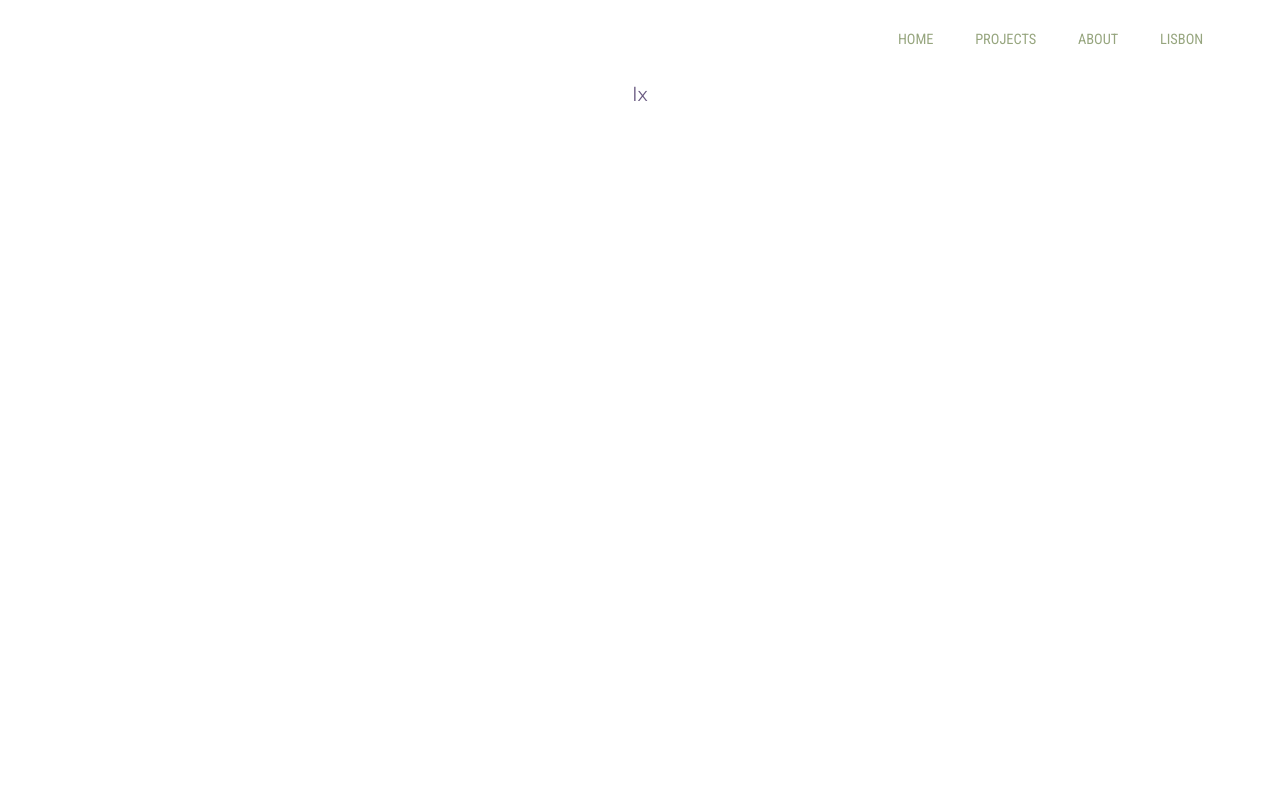
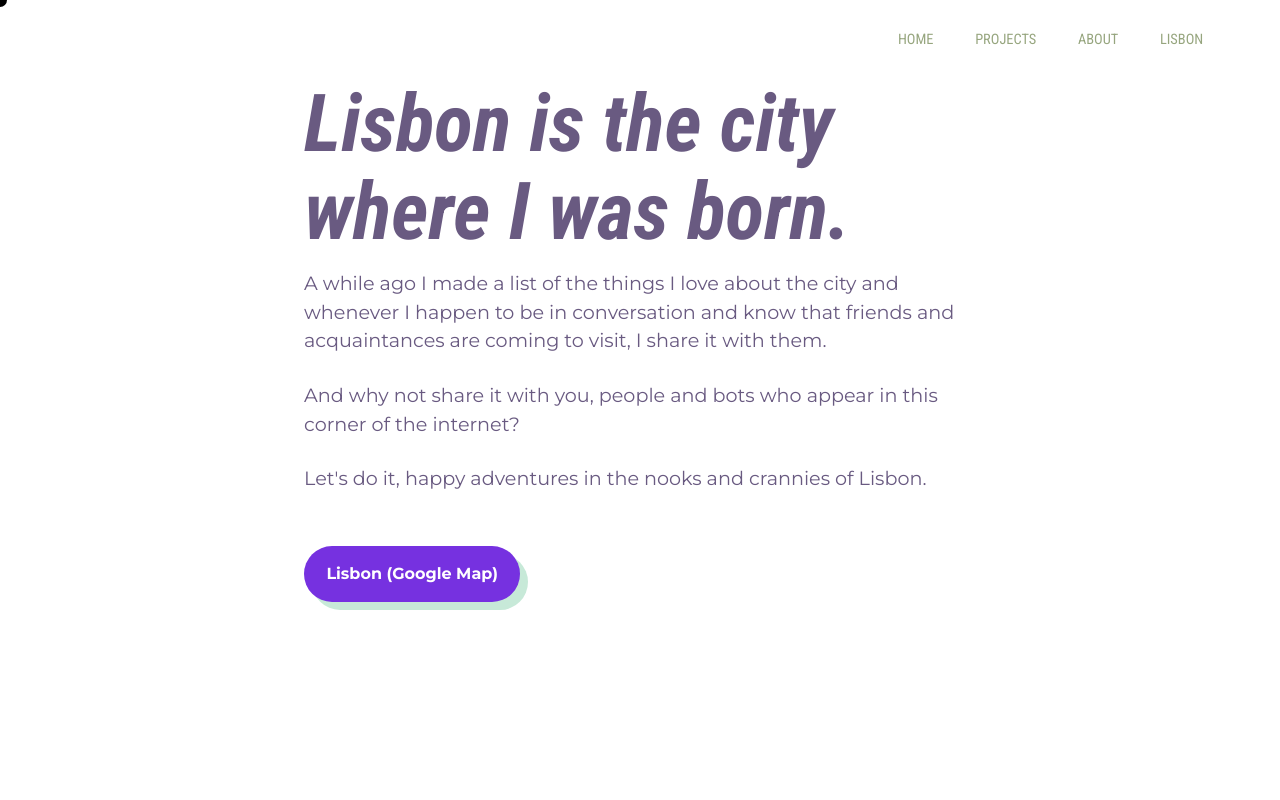
Before and after one commit to filipamarta/filipamarta-nextjs, a Next.js app: page /lisbon in a window 1280 px wide. Shown: the top 800 px of the page. Built offline with nearby package versions, Linux system fonts and the light colour scheme.

Commit message:
create lisbon

```diff
--- a/app/components/TitleAnimation.tsx
+++ b/app/components/TitleAnimation.tsx
@@ -12,7 +12,7 @@ export default function TitleAnimation() {
         <br />
         of the internet
         <br />
-        as a{" "}
+        as a <br />
         <span>
           <Link href="/webdesign">Creative</Link>
         </span>
--- a/app/globals.css
+++ b/app/globals.css
@@ -84,7 +84,7 @@ h6 {
 h1 {
   font-size: 50px;
   font-size: clamp(2rem, 10vw, 5rem);
-  line-height: 1.5;
+  line-height: 1.1;
   font-style: italic;
 }
 h2 {
@@ -138,3 +138,23 @@ ul {
 p {
   font-size: clamp(1rem, 8vw, 1.2rem);
 }
+
+a.button-type {
+  display: block;
+  font-weight: 700;
+  font-size: 1rem;
+  padding: 1rem 1.4rem;
+  border-radius: 100px;
+  background-color: var(--color-purple-500);
+  color: white;
+  border: 0;
+  width: fit-content;
+  box-shadow: 8px 8px var(--color-green-100);
+  margin-top: 40px;
+  transition: box-shadow 0.3s ease;
+}
+
+a.button-type:hover {
+  box-shadow: 8px -8px var(--color-green-100);
+  transition: box-shadow 0.3s ease;
+}
--- a/app/lisbon/page.module.css
+++ b/app/lisbon/page.module.css
@@ -16,3 +16,20 @@
   gap: 32px;
   padding: 80px;
 }
+
+.textContainer {
+  width: 100%;
+  margin: 0 auto;
+  display: flex;
+  flex-direction: column;
+}
+
+.textContainer p {
+  padding: 0.8rem 0;
+}
+
+@media only screen and (min-width: 900px) {
+  .textContainer {
+    width: 60%;
+  }
+}
--- a/app/lisbon/page.tsx
+++ b/app/lisbon/page.tsx
@@ -1,16 +1,45 @@
 "use client";
 import Header from "../components/Header";
 import styles from "./page.module.css";
+import Cursor from "../components/Cursor";
+import Footer from "../components/Footer";
+import parse from "html-react-parser";
+import Link from "next/link";
+
+const content = {
+  title: "Lisbon is the city where I was born.",
+  paragraphs: [
+    "A while ago I made a list of the things I love about the city and whenever I happen to be in conversation and know that friends and acquaintances are coming to visit, I share it with them.",
+    "And why not share it with you, people and bots who appear in this corner of the internet?",
+    "Let's do it, happy adventures in the nooks and crannies of Lisbon.",
+  ],
+};
 
 export default function Page() {
   return (
     <>
-      <Header />
       <div className={styles.page}>
+        <Header />
         <main className={styles.main}>
-          <p>lx</p>
+          <section className={styles.textContainer}>
+            <h1>{parse(content.title)}</h1>
+            {content.paragraphs.map((paragraph, i) => {
+              return <p key={i}>{parse(paragraph)}</p>;
+            })}
+
+            <Link
+              href="https://maps.app.goo.gl/JDpATAny3te2cbnQ6"
+              passHref={true}
+              className="button-type"
+              target="_blank"
+            >
+              Lisbon (Google Map)
+            </Link>
+          </section>
         </main>
+        <Footer />
       </div>
+      <Cursor />
     </>
   );
 }
--- a/app/projects/page.tsx
+++ b/app/projects/page.tsx
@@ -8,7 +8,8 @@ export default function Page() {
       <Header />
       <div className={styles.page}>
         <main className={styles.main}>
-          <h1>Selected Projects</h1>
+          <h1>Selected Projects WIP</h1>
+
           <section>
             <div></div>
             <div></div>
```
